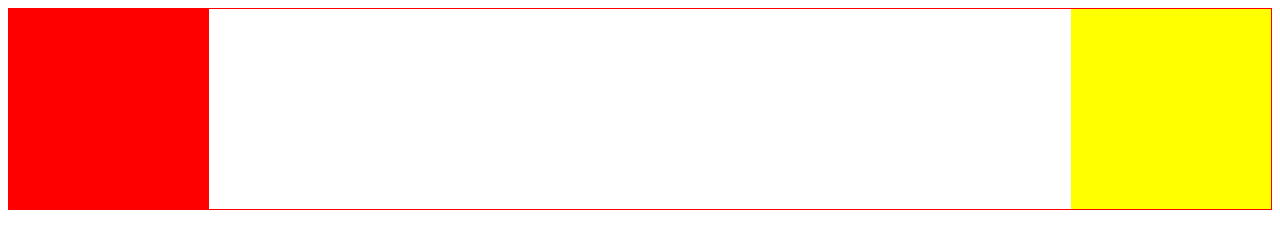
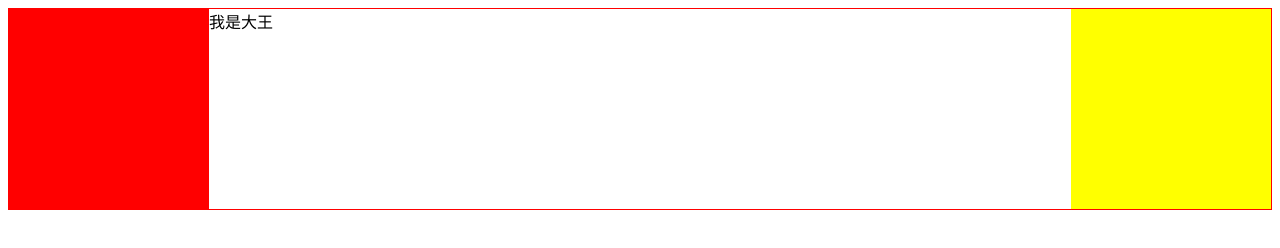
Before and after one commit to zj-timo/zj-timo.github.io, a plain HTML site: page index.html in a window 1280 px wide. Drawn offline with Linux system fonts and the light colour scheme.

Commit message:
Update index.html

```diff
--- a/index.html
+++ b/index.html
@@ -36,6 +36,8 @@
     <div class="p clearfix">
         <div class="p1"></div>
         <div class="p2"></div>
+        <div>我是大王</div>
     </div>
+
 </body>
 </html>
```
